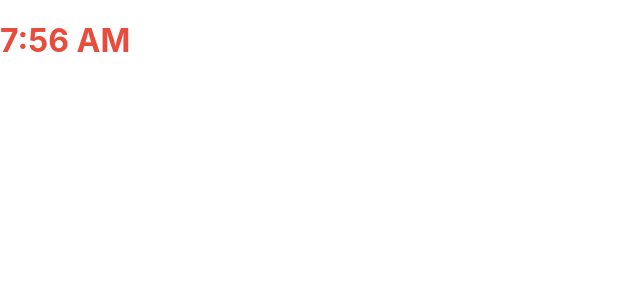
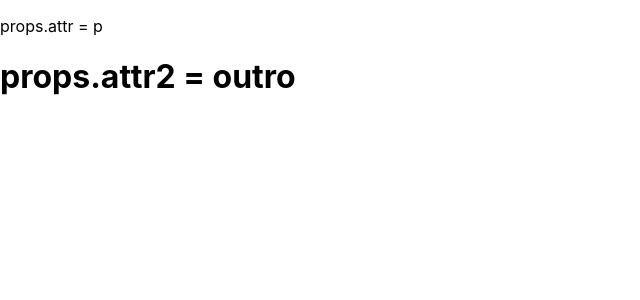
Before and after one commit to robsoninocencio/iniciando-com-reactjs-rev3, a React (Create React App) app in the folder REACT-INIT/app-react/: page / in a window 1280 px wide. Shown: the top 300 px of the page, without its empty margins (0-640 px from the left). Built offline with nearby package versions, Linux system fonts and the light colour scheme.

Commit message:
Entendendo props.

```diff
--- /dev/null
+++ b/REACT-INIT/app-react/src/Props.js
@@ -0,0 +1,19 @@
+import React, { Component } from 'react';
+
+export default class Props extends Component {
+    constructor(props) {
+        super(props);
+        const { attr, attr2, attr3 } = this.props;
+        console.log(attr, attr2, attr3);
+    }
+
+    render() {
+        const { attr, attr2, attr3 } = this.props;
+        return (
+            <div>
+                {attr === 'p' ? <p>props.attr = {attr}</p> : <h1>props.attr = {attr}</h1>}
+                {attr2 === 'p' ? <p>props.attr2 = {attr2}</p> : <h1>props.attr2 = {attr2}</h1>}
+            </div>
+        );
+    }
+}
--- a/REACT-INIT/app-react/src/index.js
+++ b/REACT-INIT/app-react/src/index.js
@@ -1,16 +1,18 @@
 import React from 'react';
 import ReactDOM from 'react-dom';
 import './index.css';
-import App from './App';
-import Hello from './Hello';
-import Clock from './Clock';
+// import App from './App';
+// import Hello from './Hello';
+// import Clock from './Clock';
+import Props from './Props';
 import reportWebVitals from './reportWebVitals';
 
 ReactDOM.render(
   <React.StrictMode>
     {/* <App /> */}
     {/* <Hello /> */}
-    <Clock />
+    {/* <Clock /> */}
+    <Props attr="p" attr2="outro" attr3="VALUE3" />
   </React.StrictMode>,
   document.getElementById('root')
 );
```
